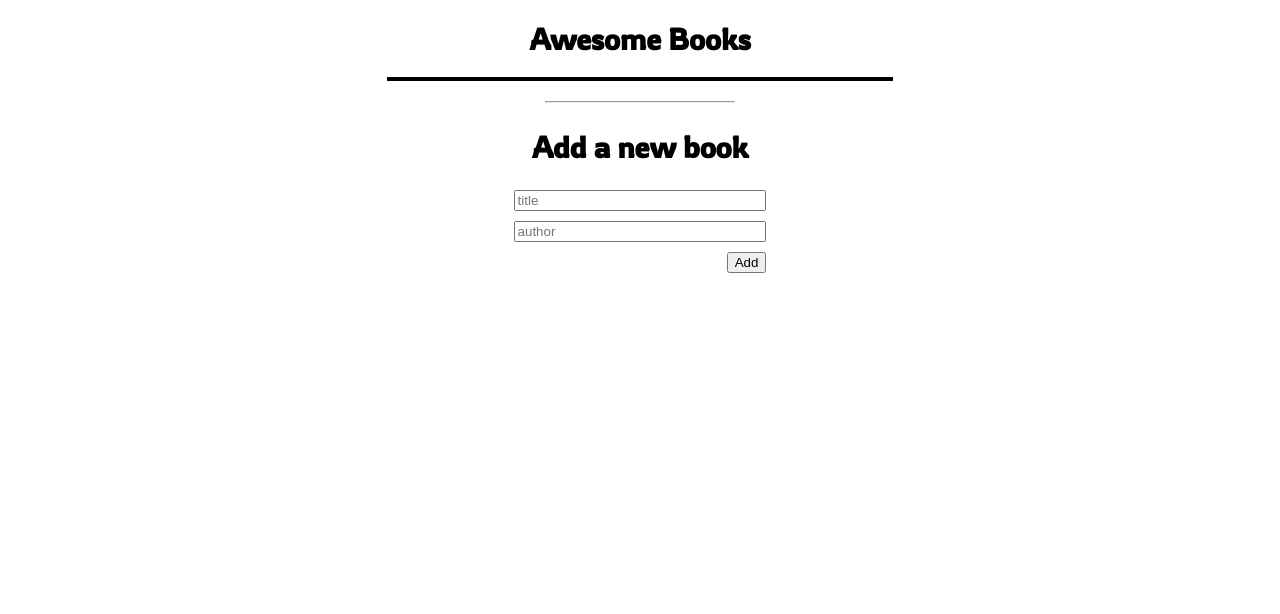
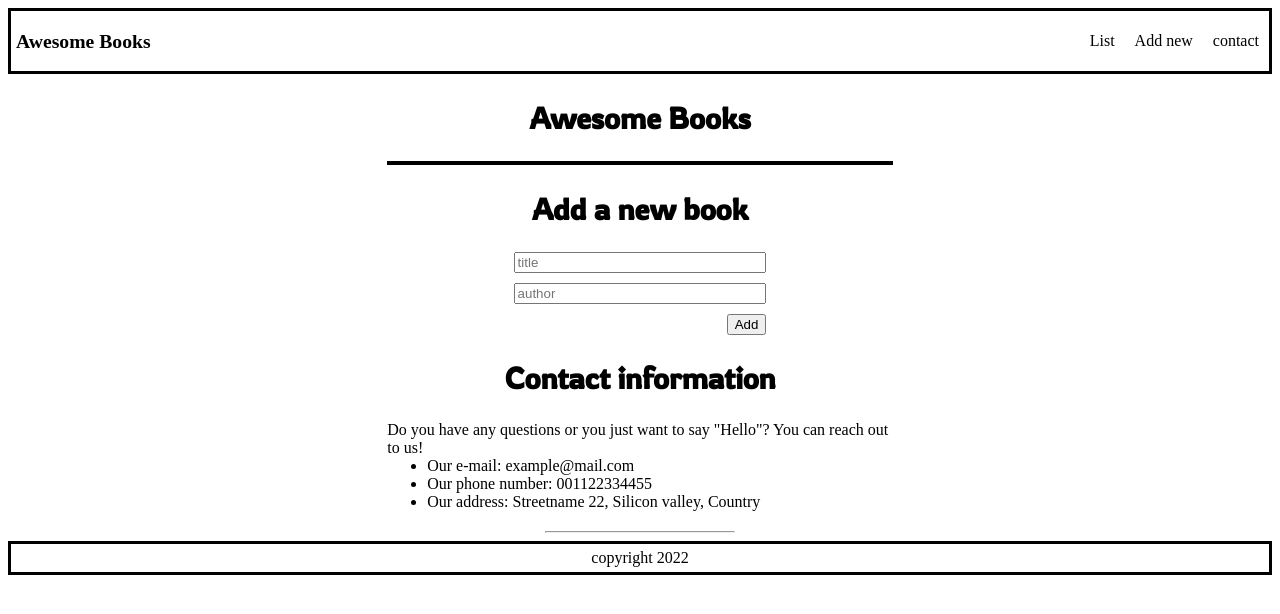
Before and after one commit to JuanLPalacios/Awesome-books, a website: page index.html in a window 1280 px wide. Drawn offline with Linux system fonts and the light colour scheme.

Commit message:
Add new sylings for navigation

```diff
--- a/css/style.css
+++ b/css/style.css
@@ -1,5 +1,47 @@
 * {
   box-sizing: border-box;
+}
+
+section#contact ul,
+section#contact p {
+  margin: auto;
+  width: 40%;
+  text-align: left;
+}
+
+footer {
+  border: solid 3px black;
+  padding: 5px;
+}
+
+h1.logo {
+  margin: auto 5px;
+  font-size: 1.23em;
+}
+
+a {
+  text-decoration: inherit;
+  color: inherit;
+}
+
+a.active {
+  color: blue;
+}
+
+li.link-item {
+  padding: 5px 10px;
+}
+
+ul.link-list {
+  list-style: none;
+  display: flex;
+  padding: 0;
+}
+
+header.nav-bar {
+  display: flex;
+  justify-content: space-between;
+  border: solid 3px black;
 }
 
 body {
--- a/index.html
+++ b/index.html
@@ -12,17 +12,49 @@
 </head>
 
 <body>
+    <header class="nav-bar">
+        <h1 class="logo">Awesome Books</h1>
+        <nav>
+            <ul class="link-list">
+                <li class="link-item"><a href="#list">List</a></li>
+                <li class="link-item"><a href="#add-new">Add new</a></li>
+                <li class="link-item"><a href="#contact">contact</a></li>
+            </ul>
+        </nav>
+    </header>
+    <main>
+        <section id="list">
             <h1 class="heading">Awesome Books</h1>
         <ul id="books-list">
 
         </ul>
-    <hr>
+        </section>
+        <section id="add-new">
             <h2>Add a new book</h2>
             <form action="#" id="form">
                 <input type="text" class="title" id="title" placeholder="title">
                 <input type="text" class="author" id="author" placeholder="author">
                 <button class="btnAdd">Add</button>
             </form>
+        </section>
+        <section id="contact">
+
+            <h2>Contact information</h2>
+            <p>
+                Do you have any questions or you just want to say "Hello"?
+                You can reach out to us!
+            </p>
+            <ul>
+                <li>Our e-mail: example@mail.com</li>
+                <li>Our phone number: 001122334455</li>
+                <li>Our address: Streetname 22, Silicon valley, Country</li>
+            </ul>
+        </section>
+        <hr>
+    </main>
+    <footer>
+        copyright 2022
+    </footer>
 </body>
 
 </html>
```
Lines whose indentation alone changed are shown as unchanged.
